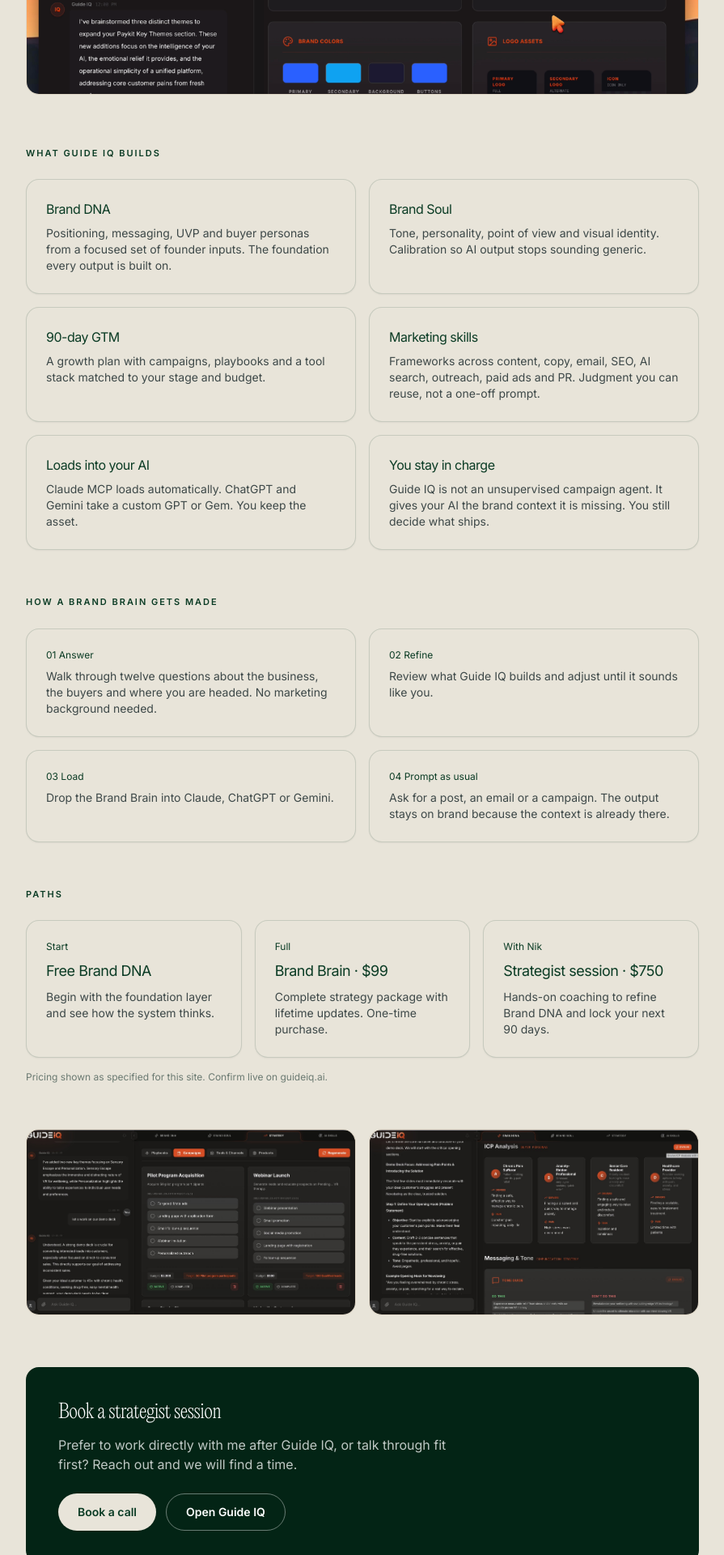
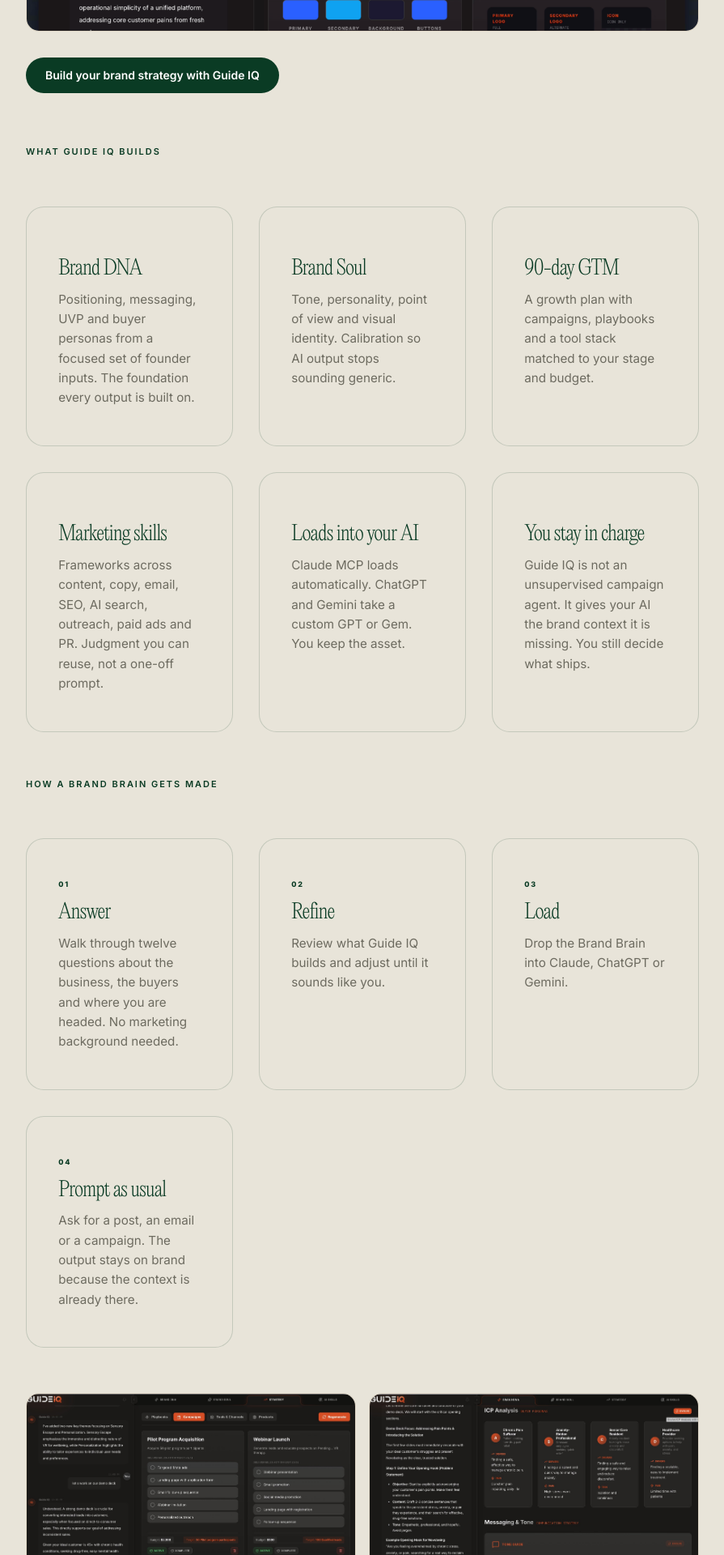
Before and after one commit to thenikvassev/nikvassev-site, a Next.js app: page /brand-strategy in a window 1280 px wide. Shown: the part 880-2800 px from the top of the page at 81% size, without its empty margins (192-1087 px from the left). Built offline with nearby package versions, Linux system fonts and the light colour scheme; what @nitrosend/sdk would draw is missing.

Commit message:
Rewrite brand-strategy page: Guide IQ CTAs, drop Paths, nv-ways cards
Remove hero buttons and Paths pricing. Add post-photo Guide IQ CTA,
restyle build/steps cards to nv-ways look, and replace bottom invert
CTA with a single Guide IQ start action.

```diff
--- a/src/app/brand-strategy/page.tsx
+++ b/src/app/brand-strategy/page.tsx
@@ -26,20 +26,6 @@
         tools you already use every day.
       </p>
 
-      <div className="mt-8 flex flex-wrap gap-3">
-        <a
-          href="https://guideiq.ai"
-          className="pill-btn-primary"
-          target="_blank"
-          rel="noopener noreferrer"
-        >
-          Start with Guide IQ
-        </a>
-        <a href="https://tally.so/r/QKQbBk" className="pill-btn-secondary" target="_blank" rel="noopener noreferrer">
-          Book a strategist session
-        </a>
-      </div>
-
       <MediaFrame
         src="/photos/guide-iq-product-ui.png"
         alt="Guide IQ Brand Soul workspace with tone calibration, personality dials, and brand colors."
@@ -47,115 +33,97 @@
         className="mt-12"
       />
 
-      <section className="mt-16">
+      <div className="mt-8">
+        <a
+          href="https://guideiq.ai"
+          className="pill-btn-primary"
+          target="_blank"
+          rel="noopener noreferrer"
+        >
+          Build your brand strategy with Guide IQ
+        </a>
+      </div>
+
+      <section className="nv mt-16">
         <p className="section-label">What Guide IQ builds</p>
-        <div className="mt-6 grid gap-4 md:grid-cols-2">
-          <div className="card">
-            <h2 className="font-sans text-base">Brand DNA</h2>
-            <p className="mt-2 text-sm text-ink-muted">
+        <div className="nv-ways-grid">
+          <article className="nv-ways-card">
+            <h3>Brand DNA</h3>
+            <p>
               Positioning, messaging, UVP and buyer personas from a focused set
               of founder inputs. The foundation every output is built on.
             </p>
-          </div>
-          <div className="card">
-            <h2 className="font-sans text-base">Brand Soul</h2>
-            <p className="mt-2 text-sm text-ink-muted">
+          </article>
+          <article className="nv-ways-card">
+            <h3>Brand Soul</h3>
+            <p>
               Tone, personality, point of view and visual identity. Calibration
               so AI output stops sounding generic.
             </p>
-          </div>
-          <div className="card">
-            <h2 className="font-sans text-base">90-day GTM</h2>
-            <p className="mt-2 text-sm text-ink-muted">
+          </article>
+          <article className="nv-ways-card">
+            <h3>90-day GTM</h3>
+            <p>
               A growth plan with campaigns, playbooks and a tool stack matched
               to your stage and budget.
             </p>
-          </div>
-          <div className="card">
-            <h2 className="font-sans text-base">Marketing skills</h2>
-            <p className="mt-2 text-sm text-ink-muted">
+          </article>
+          <article className="nv-ways-card">
+            <h3>Marketing skills</h3>
+            <p>
               Frameworks across content, copy, email, SEO, AI search, outreach,
               paid ads and PR. Judgment you can reuse, not a one-off prompt.
             </p>
-          </div>
-          <div className="card">
-            <h2 className="font-sans text-base">Loads into your AI</h2>
-            <p className="mt-2 text-sm text-ink-muted">
+          </article>
+          <article className="nv-ways-card">
+            <h3>Loads into your AI</h3>
+            <p>
               Claude MCP loads automatically. ChatGPT and Gemini take a custom
               GPT or Gem. You keep the asset.
             </p>
-          </div>
-          <div className="card">
-            <h2 className="font-sans text-base">You stay in charge</h2>
-            <p className="mt-2 text-sm text-ink-muted">
+          </article>
+          <article className="nv-ways-card">
+            <h3>You stay in charge</h3>
+            <p>
               Guide IQ is not an unsupervised campaign agent. It gives your AI
               the brand context it is missing. You still decide what ships.
             </p>
-          </div>
+          </article>
         </div>
       </section>
 
-      <section className="mt-14">
+      <section className="nv mt-14">
         <p className="section-label">How a Brand Brain gets made</p>
-        <ol className="mt-6 grid gap-4 md:grid-cols-2">
-          <li className="card">
-            <p className="text-xs font-medium text-forest">01 Answer</p>
-            <p className="mt-2 text-sm text-ink-muted">
+        <div className="nv-ways-grid">
+          <article className="nv-ways-card">
+            <p className="nv-ways-label">01</p>
+            <h3>Answer</h3>
+            <p>
               Walk through twelve questions about the business, the buyers and
               where you are headed. No marketing background needed.
             </p>
-          </li>
-          <li className="card">
-            <p className="text-xs font-medium text-forest">02 Refine</p>
-            <p className="mt-2 text-sm text-ink-muted">
+          </article>
+          <article className="nv-ways-card">
+            <p className="nv-ways-label">02</p>
+            <h3>Refine</h3>
+            <p>
               Review what Guide IQ builds and adjust until it sounds like you.
             </p>
-          </li>
-          <li className="card">
-            <p className="text-xs font-medium text-forest">03 Load</p>
-            <p className="mt-2 text-sm text-ink-muted">
-              Drop the Brand Brain into Claude, ChatGPT or Gemini.
-            </p>
-          </li>
-          <li className="card">
-            <p className="text-xs font-medium text-forest">04 Prompt as usual</p>
-            <p className="mt-2 text-sm text-ink-muted">
+          </article>
+          <article className="nv-ways-card">
+            <p className="nv-ways-label">03</p>
+            <h3>Load</h3>
+            <p>Drop the Brand Brain into Claude, ChatGPT or Gemini.</p>
+          </article>
+          <article className="nv-ways-card">
+            <p className="nv-ways-label">04</p>
+            <h3>Prompt as usual</h3>
+            <p>
               Ask for a post, an email or a campaign. The output stays on brand
               because the context is already there.
             </p>
-          </li>
-        </ol>
-      </section>
-
-      <section className="mt-14">
-        <p className="section-label">Paths</p>
-        <div className="mt-6 grid gap-4 md:grid-cols-3">
-          <div className="card">
-            <p className="text-xs font-medium text-forest">Start</p>
-            <h2 className="mt-2 font-sans text-lg">Free Brand DNA</h2>
-            <p className="mt-2 text-sm text-ink-muted">
-              Begin with the foundation layer and see how the system thinks.
-            </p>
-          </div>
-          <div className="card">
-            <p className="text-xs font-medium text-forest">Full</p>
-            <h2 className="mt-2 font-sans text-lg">Brand Brain · $99</h2>
-            <p className="mt-2 text-sm text-ink-muted">
-              Complete strategy package with lifetime updates. One-time
-              purchase.
-            </p>
-          </div>
-          <div className="card">
-            <p className="text-xs font-medium text-forest">With Nik</p>
-            <h2 className="mt-2 font-sans text-lg">Strategist session · $750</h2>
-            <p className="mt-2 text-sm text-ink-muted">
-              Hands-on coaching to refine Brand DNA and lock your next 90 days.
-            </p>
-          </div>
+          </article>
         </div>
-        <p className="mt-4 text-xs text-ink-faint">
-          Pricing shown as specified for this site. Confirm live on guideiq.ai.
-        </p>
       </section>
 
       <div className="mt-14 grid gap-4 md:grid-cols-2">
@@ -171,31 +139,20 @@
         />
       </div>
 
-      <section
-        id="book"
-        className="mt-16 scroll-mt-28 panel-invert px-6 py-10 md:px-10"
-      >
-        <h2 className="text-2xl tracking-display">Book a strategist session</h2>
+      <section className="mt-16 panel-invert px-6 py-10 md:px-10">
+        <h2 className="text-2xl tracking-display">Get started with Guide IQ</h2>
         <p className="mt-3 max-w-lg text-white/75">
-          Prefer to work directly with me after Guide IQ, or talk through fit
-          first? Reach out and we will find a time.
+          Complete brand strategy and go-to-market clarity in 15 minutes. Visit
+          guideiq.ai.
         </p>
-        <div className="mt-6 flex flex-wrap gap-3">
+        <div className="mt-6">
           <a
-            href="https://tally.so/r/QKQbBk"
+            href="https://guideiq.ai"
             className="pill-btn bg-cream text-forest hover:bg-forest hover:text-white"
             target="_blank"
             rel="noopener noreferrer"
           >
-            Book a call
-          </a>
-          <a
-            href="https://guideiq.ai"
-            className="pill-btn border border-white/40 text-white hover:bg-forest"
-            target="_blank"
-            rel="noopener noreferrer"
-          >
-            Open Guide IQ
+            Get started with Guide IQ
           </a>
         </div>
       </section>
```
